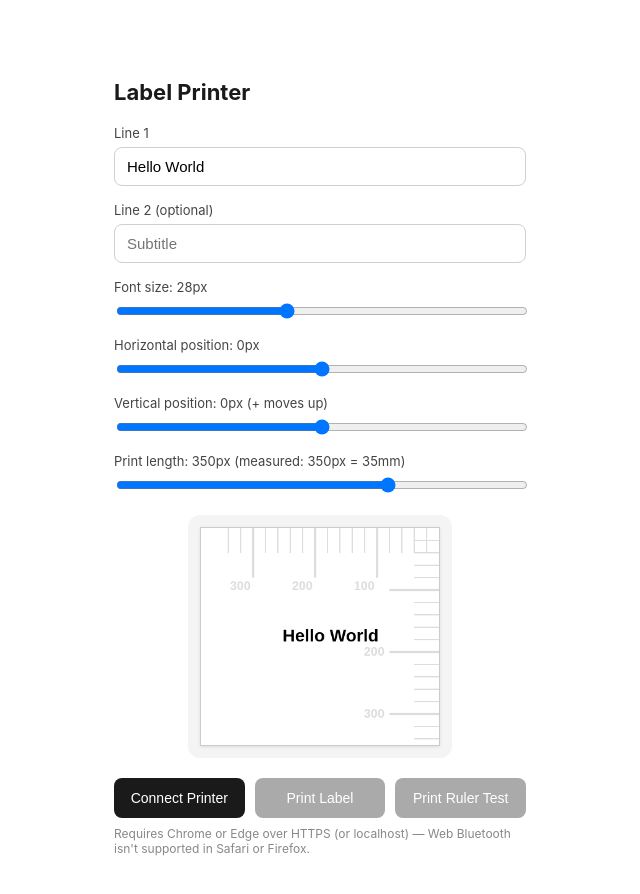
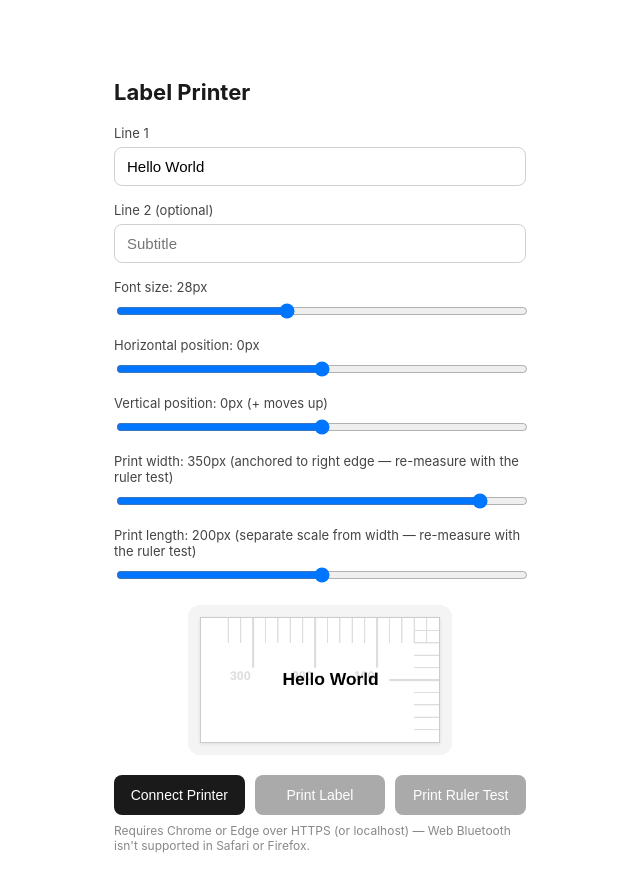
Before and after one commit to AndrewBreyen/Label-Printer, a React (Create React App) app: page / in a window 1280 px wide. Shown: the top 894 px of the page, without its empty margins (320-960 px from the left). Built offline with nearby package versions, Linux system fonts and the light colour scheme.

Commit message:
scale slider

```diff
--- a/src/App.js
+++ b/src/App.js
@@ -9,20 +9,18 @@ import {
 import { drawRulerTicks } from './rulerUtils';
 import './App.css';
 
-// Canvas width MUST equal REQUIRED_IMAGE_WIDTH (384px) — this is a
-// P50S firmware requirement documented in the package README, not
-// something we can size to the physical label. Height (print length)
-// is adjustable live below — our original 280px guess was based on
-// an assumed 203 DPI from a general web search, not verified against
-// this specific unit, and turned out to print too large physically.
+// Measured directly off the ruler test print: the physical label's
+// WIDTH is a box anchored to the TOP-RIGHT corner of the fixed 384px-
+// wide canvas (the extra space on the left is print-head width
+// beyond the label's physical edge, and never lands on paper).
+//
+// IMPORTANT: this printer's print head resolution (horizontal, dots
+// across the width) and its feed-motor resolution (vertical, the
+// height/print-length direction) turned out NOT to be the same
+// px-per-mm scale. Both are adjustable live below and calibrated
+// independently via the ruler test rather than assuming one DPI
+// value covers both.
 const LABEL_WIDTH = REQUIRED_IMAGE_WIDTH;
-
-// Measured directly off the ruler test print: the physical label is
-// a 350x350px box anchored to the TOP-RIGHT corner of the fixed
-// 384px-wide canvas (the extra ~34px on the left is print-head
-// width beyond the label's physical edge, and never lands on paper).
-const CONTENT_SIZE = 350;
-const CONTENT_LEFT = LABEL_WIDTH - CONTENT_SIZE; // 34
 
 function App() {
   const [title, setTitle] = useState('Hello World');
@@ -30,7 +28,9 @@ function App() {
   const [fontSize, setFontSize] = useState(28);
   const [xOffset, setXOffset] = useState(0); // fine nudge left/right within the measured 350x350 content box
   const [yOffset, setYOffset] = useState(0); // fine nudge up/down within the content box
-  const [labelHeight, setLabelHeight] = useState(CONTENT_SIZE); // print length in px, measured via ruler test
+  const [labelHeight, setLabelHeight] = useState(200); // print length in px — separate scale from width, re-measure via ruler test
+  const [contentWidth, setContentWidth] = useState(350); // content box width in px — anchored to the right edge, re-measure via ruler test
+  const CONTENT_LEFT = LABEL_WIDTH - contentWidth;
   const [connected, setConnected] = useState(false);
   const [status, setStatus] = useState('');
   const [busy, setBusy] = useState(false);
@@ -38,7 +38,7 @@ function App() {
   const canvasRef = useRef(null);
   const rulerCanvasRef = useRef(null);
   const [showRuler, setShowRuler] = useState(false);
-  const RULER_HEIGHT = CONTENT_SIZE; // matches the actual label footprint (35x35mm)
+  const RULER_HEIGHT = 300; // independent of width scale — taller than the suspected ~200 true value, so there's margin to read exactly where it cuts off
 
   // Redraw the label preview whenever the content changes.
   const drawLabel = useCallback(() => {
@@ -62,7 +62,7 @@ function App() {
     // prints as ink.
     ctx.save();
     ctx.translate(CONTENT_LEFT, 0);
-    drawRulerTicks(ctx, CONTENT_SIZE, Math.min(CONTENT_SIZE, canvas.height), {
+    drawRulerTicks(ctx, contentWidth, Math.min(contentWidth, canvas.height), {
       color: '#dddddd',
     });
     ctx.restore();
@@ -70,8 +70,8 @@ function App() {
 
     // Content is centered within the measured content box (top-right
     // anchored), then fine-nudged by xOffset/yOffset.
-    const centerX = CONTENT_LEFT + CONTENT_SIZE / 2 + xOffset;
-    const contentAreaWidth = CONTENT_SIZE - 20;
+    const centerX = CONTENT_LEFT + contentWidth / 2 + xOffset;
+    const contentAreaWidth = contentWidth - 20;
 
     ctx.font = `bold ${fontSize}px sans-serif`;
     // yOffset: positive value moves content UP (subtracted from y,
@@ -83,7 +83,7 @@ function App() {
       ctx.font = `${Math.round(fontSize * 0.55)}px sans-serif`;
       ctx.fillText(subtitle, centerX, titleY + fontSize, contentAreaWidth);
     }
-  }, [title, subtitle, fontSize, xOffset, yOffset, labelHeight]);
+  }, [title, subtitle, fontSize, xOffset, yOffset, labelHeight, contentWidth, CONTENT_LEFT]);
 
   useEffect(() => {
     drawLabel();
@@ -229,11 +229,22 @@ function App() {
         </label>
 
         <label className="field">
-          <span>Print length: {labelHeight}px (measured: {CONTENT_SIZE}px = 35mm)</span>
+          <span>Print width: {contentWidth}px (anchored to right edge — re-measure with the ruler test)</span>
           <input
             type="range"
-            min={250}
-            max={400}
+            min={50}
+            max={384}
+            value={contentWidth}
+            onChange={(e) => setContentWidth(Number(e.target.value))}
+          />
+        </label>
+
+        <label className="field">
+          <span>Print length: {labelHeight}px (separate scale from width — re-measure with the ruler test)</span>
+          <input
+            type="range"
+            min={50}
+            max={350}
             value={labelHeight}
             onChange={(e) => setLabelHeight(Number(e.target.value))}
           />
```
